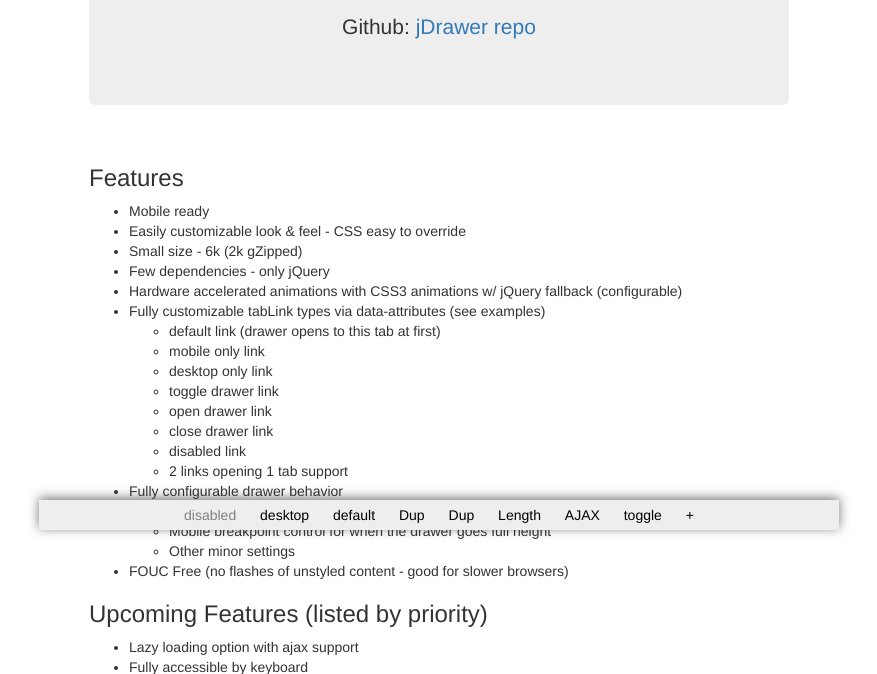
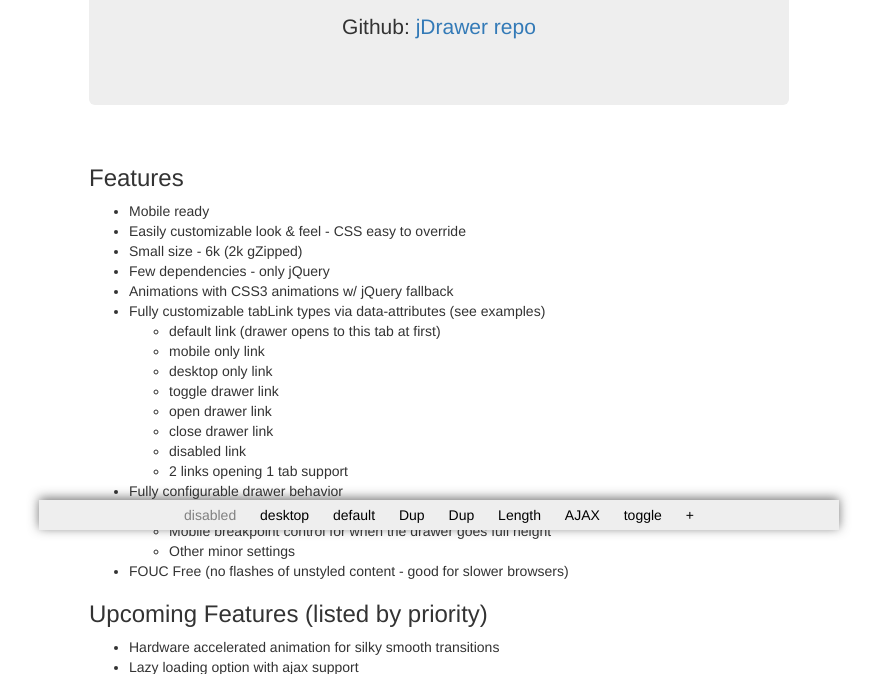
Before and after one commit to ozymandias547/jDrawer, a website: page app/index.html in a window 1280 px wide. Shown: the part 270-944 px from the top of the page, without its empty margins (201-1078 px from the left). Drawn offline with nearby package versions, Linux system fonts and the light colour scheme; files that its build step writes are made by us from their sources.

Commit message:
Fix bug in markup

```diff
--- a/app/index.html
+++ b/app/index.html
@@ -44,7 +44,7 @@
                 <li>Easily customizable look & feel - CSS easy to override</li>
                 <li>Small size - 6k (2k gZipped)</li>
                 <li>Few dependencies - only jQuery</li>
-                <li>Hardware accelerated animations with CSS3 animations w/ jQuery fallback (configurable)</li>
+                <li>Animations with CSS3 animations w/ jQuery fallback</li>
                 <li>Fully customizable tabLink types via data-attributes (see examples)
                     <ul>
                         <li>default link (drawer opens to this tab at first)</li>
@@ -68,6 +68,7 @@
             </ul>
             <h3>Upcoming Features (listed by priority)</h3>
             <ul>
+                <li>Hardware accelerated animation for silky smooth transitions</li>
                 <li>Lazy loading option with ajax support</li>
                 <li>Fully accessible by keyboard</li>
                 <li>Auto Height (currently only does fixed height drawers)</li>
@@ -91,8 +92,6 @@
     </div>
     <div class="j-drawer">
         <div class="j-drawer-container">
-            <div class="j-bar">
-
             <!-- Start of tabLinks -->
             <div class="j-bar">
                 <a class="j-tablink" data-open="tab1" data-disabled>disabled</a>
```
